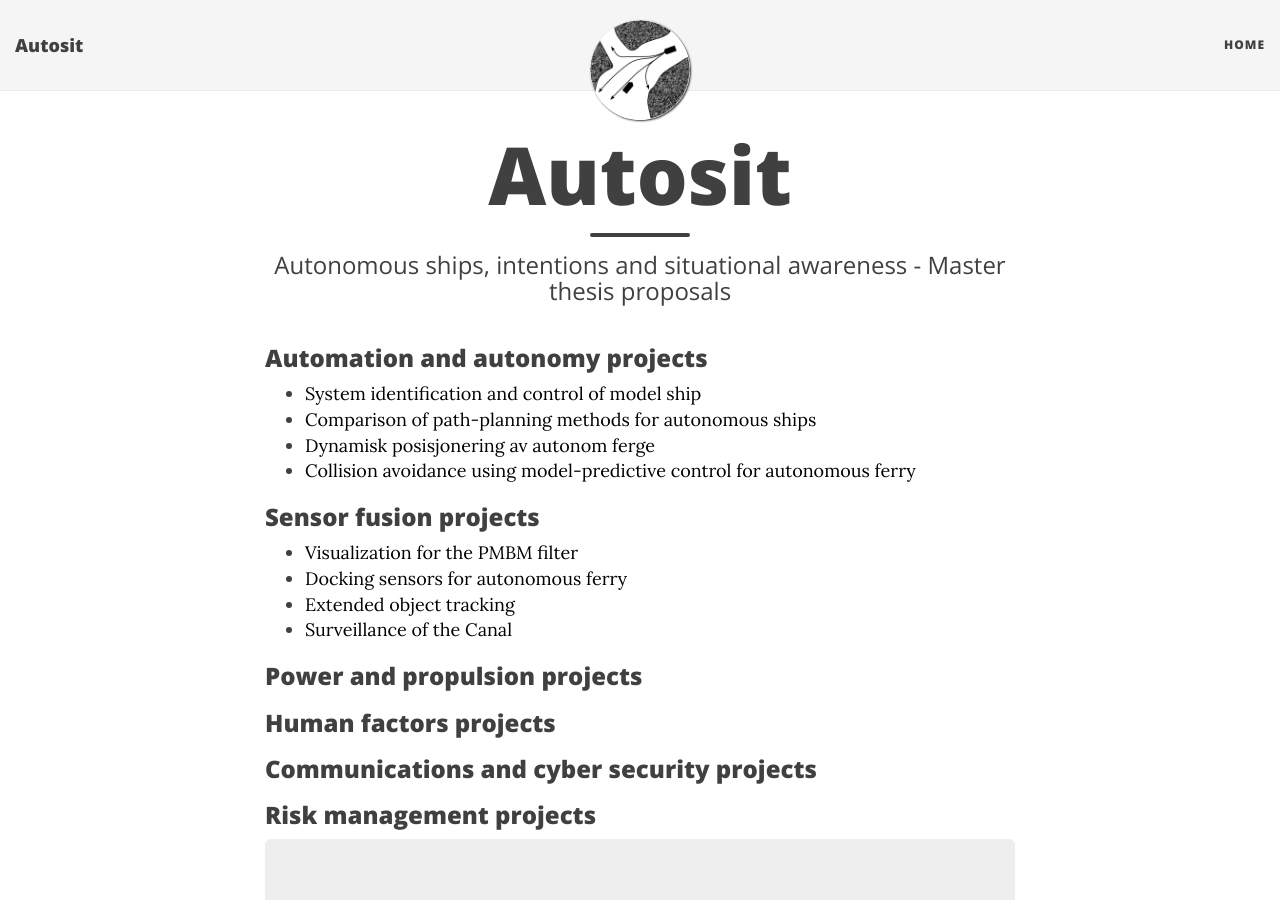
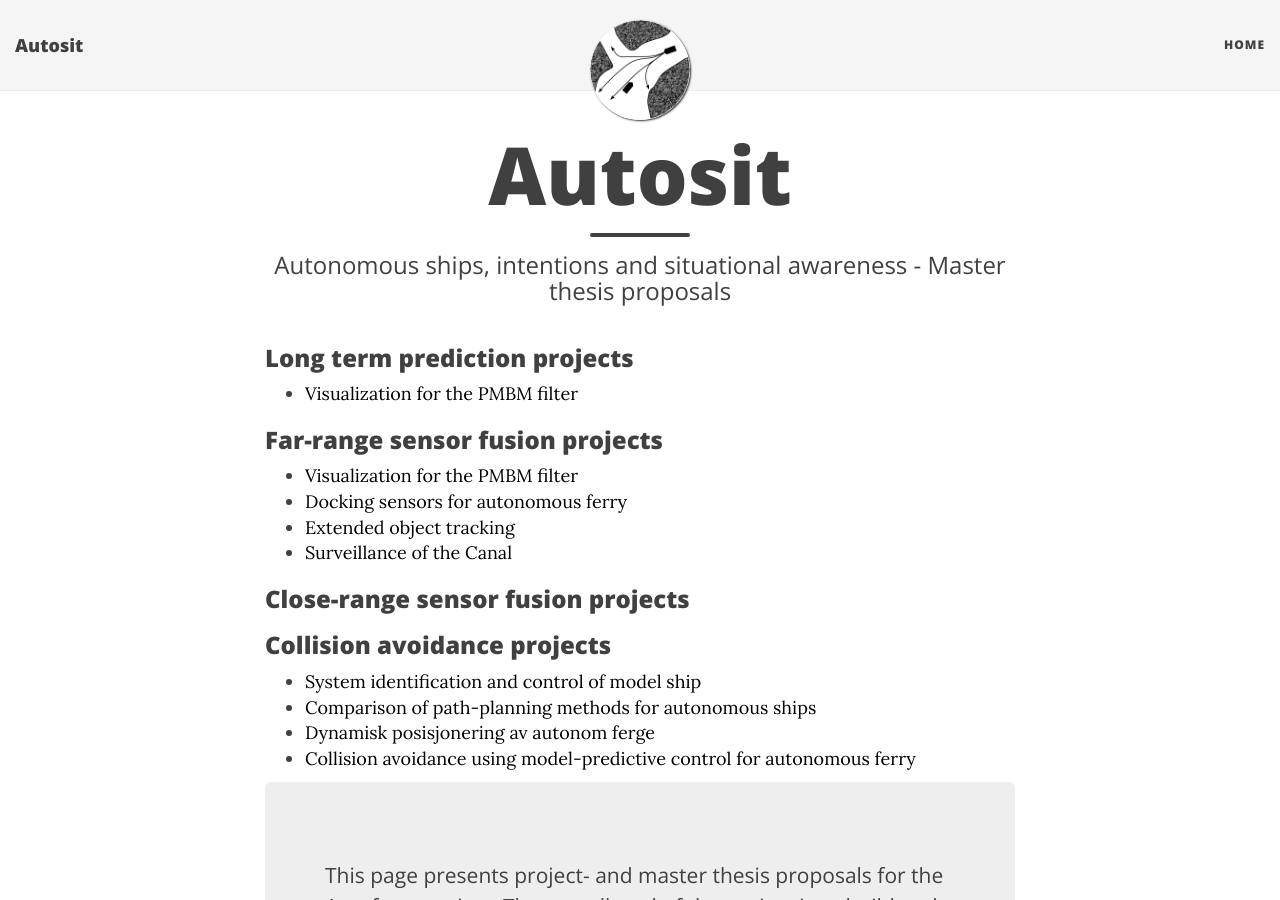
Before and after one commit to autosit/autosit.github.io, a Jekyll site: the page built from index.html, in a window 1280 px wide and 900 px high. Built offline with Jekyll 4.4.1, drawn with Linux system fonts in a browser that asks for light colours; nearby versions of some CDN libraries; the list of posts is cut into pages by our own code.

Commit message:
revised index.html

```diff
--- a/index.html
+++ b/index.html
@@ -5,15 +5,15 @@ subtitle: Autonomous ships, intentions and situational awareness - Master thesis
 ---
 
 <div class="list">
-    <h3>Automation and autonomy projects</h3>
+    <h3>Long term prediction projects</h3>
     <ul>
     {% for post in paginator.posts %}
-    {% if post.category == "COLAV" %}
+    {% if post.category == "LTP" %}
     <li><a href="{{ post.url | prepend: site.baseurl }}" style="color: #000000">{{ post.title }}</a></li>
     {% endif %}
     {% endfor %}
     </ul>
-    <h3>Sensor fusion projects</h3>
+    <h3>Far-range sensor fusion projects</h3>
     <ul>
     {% for post in paginator.posts %}
     {% if post.category == "SF" %}
@@ -21,34 +21,18 @@ subtitle: Autonomous ships, intentions and situational awareness - Master thesis
     {% endif %}
     {% endfor %}
     </ul>
-    <h3>Power and propulsion projects</h3>
+    <h3>Close-range sensor fusion projects</h3>
     <ul>
     {% for post in paginator.posts %}
-    {% if post.category == "POWER" %}
+    {% if post.category == "EOT" %}
     <li><a href="{{ post.url | prepend: site.baseurl }}" style="color: #000000">{{ post.title }}</a></li>
     {% endif %}
     {% endfor %}
     </ul>
-    <h3>Human factors projects</h3>
+    <h3>Collision avoidance projects</h3>
     <ul>
     {% for post in paginator.posts %}
-    {% if post.category == "HUMAN" %}
-    <li><a href="{{ post.url | prepend: site.baseurl }}" style="color: #000000">{{ post.title }}</a></li>
-    {% endif %}
-    {% endfor %}
-    </ul>
-    <h3>Communications and cyber security projects</h3>
-    <ul>
-    {% for post in paginator.posts %}
-    {% if post.category == "CYBER" %}
-    <li><a href="{{ post.url | prepend: site.baseurl }}" style="color: #000000">{{ post.title }}</a></li>
-    {% endif %}
-    {% endfor %}
-    </ul>
-    <h3>Risk management projects</h3>
-    <ul>
-    {% for post in paginator.posts %}
-    {% if post.category == "RISK" %}
+    {% if post.category == "COLAV" %}
     <li><a href="{{ post.url | prepend: site.baseurl }}" style="color: #000000">{{ post.title }}</a></li>
     {% endif %}
     {% endfor %}
```
